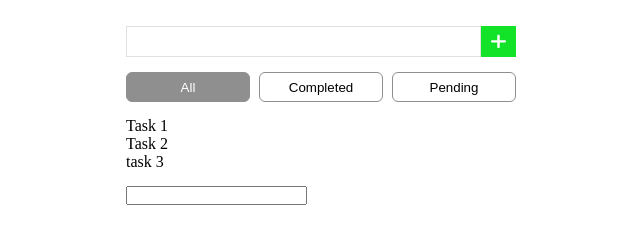
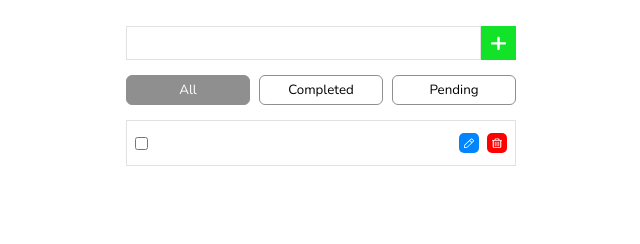
Before and after one commit to egbadon-victor/ttt-interns-todoapp, a plain HTML site: page index.html in a window 1280 px wide. Both pictures are taken after a click on the button 817 px from the left and 41 px from the top of the page. Shown: the whole page, without its empty margins (319-959 px from the left). Drawn offline with nearby package versions, Linux system fonts and the light colour scheme.

Commit message:
add task functionality

```diff
--- a/index.css
+++ b/index.css
@@ -2,6 +2,7 @@
   margin: 0;
   padding: 0;
   box-sizing: border-box;
+  font-family: "Nunito", sans-serif;
 }
 
 ul {
@@ -17,6 +18,10 @@ body {
 main {
   width: 390px;
   margin-top: 26px;
+}
+
+button {
+  cursor: pointer;
 }
 
 .todo-section {
@@ -68,3 +73,45 @@ main {
   display: flex;
   justify-content: space-between;
 }
+
+.todo-item-container {
+  border: 1px solid #e1e1e1;
+  padding: 12px 8px;
+  display: flex;
+  justify-content: space-between;
+  align-items: center;
+}
+
+.todo-item {
+  display: flex;
+  align-items: center;
+  gap: 10px;
+}
+
+.todo-item > input:checked ~ label {
+  text-decoration: line-through;
+}
+
+.todo-item-actions {
+  display: flex;
+  gap: 8px;
+}
+
+.todo-item-action-btn {
+  width: 20px;
+  height: 20px;
+  display: flex;
+  justify-content: center;
+  align-items: center;
+  border: none;
+  background-color: transparent;
+  border-radius: 5px;
+}
+
+.edit-btn {
+  background-color: #0085ff;
+}
+
+.delete-btn {
+  background-color: #ff0000;
+}
--- a/index.html
+++ b/index.html
@@ -3,14 +3,20 @@
   <head>
     <meta charset="UTF-8" />
     <meta name="viewport" content="width=device-width, initial-scale=1.0" />
+    <link rel="preconnect" href="https://fonts.googleapis.com" />
+    <link rel="preconnect" href="https://fonts.gstatic.com" crossorigin />
+    <link
+      href="https://fonts.googleapis.com/css2?family=DM+Sans:ital,opsz,wght@0,9..40,100..1000;1,9..40,100..1000&family=Nunito:ital,wght@0,200..1000;1,200..1000&display=swap"
+      rel="stylesheet"
+    />
     <link rel="stylesheet" href="./index.css" />
     <title>Todo App</title>
   </head>
   <body>
     <main>
       <section id="todo-input-container" class="todo-section">
-        <input type="text" />
-        <button>
+        <input type="text" id="todo-input" />
+        <button id="todo-input-btn">
           <img src="./assets/icons/plus.svg" alt="plus" />
         </button>
       </section>
@@ -20,13 +26,9 @@
         <button class="todo-list-action">Pending</button>
       </section>
       <section class="todo-section">
-        <ul>
-          <li>Task 1</li>
-          <li>Task 2</li>
-          <li>task 3</li>
-        </ul>
+        <ul id="todo-list"></ul>
       </section>
-      <input type="text" />
     </main>
+    <script src="./index.js"></script>
   </body>
 </html>
--- /dev/null
+++ b/index.js
@@ -0,0 +1,25 @@
+const todoInput = document.getElementById("todo-input");
+const todoInputButton = document.getElementById("todo-input-btn");
+const todoList = document.getElementById("todo-list");
+
+const renderTodoListItem = (todoListItem) => `<li class="todo-item-container">
+            <div class="todo-item">
+              <input type="checkbox" name="todo-item" />
+              <label for="todo-item">${todoListItem}</label>
+            </div>
+            <div class="todo-item-actions">
+              <button class="todo-item-action-btn edit-btn">
+                <img src="./assets/icons/edit.svg" alt="edit" />
+              </button>
+              <button class="todo-item-action-btn delete-btn">
+                <img src="./assets/icons/delete.svg" alt="edit" />
+              </button>
+            </div>
+          </li>`;
+
+todoInputButton.addEventListener("click", () => {
+  const value = todoInput.value;
+
+  todoList.innerHTML += renderTodoListItem(value);
+  todoInput.value = "";
+});
```
Also changed, not shown: assets/icons/delete.svg (added), assets/icons/edit.svg (added), 2 other files.
